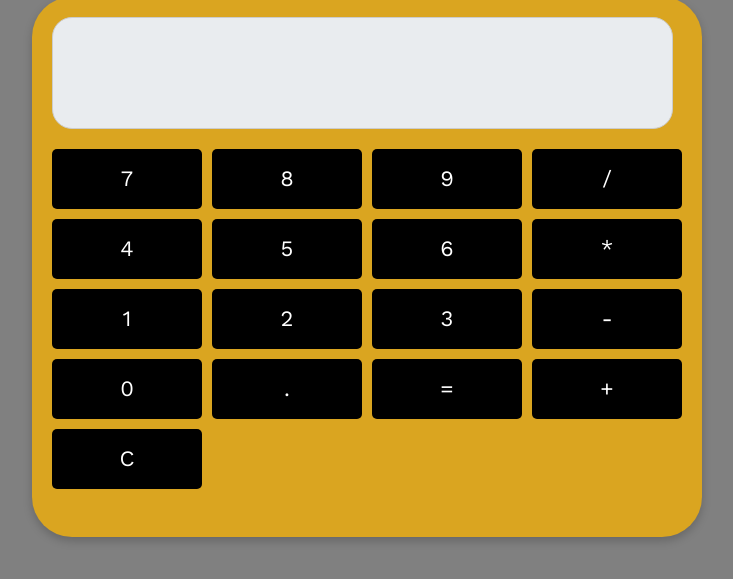
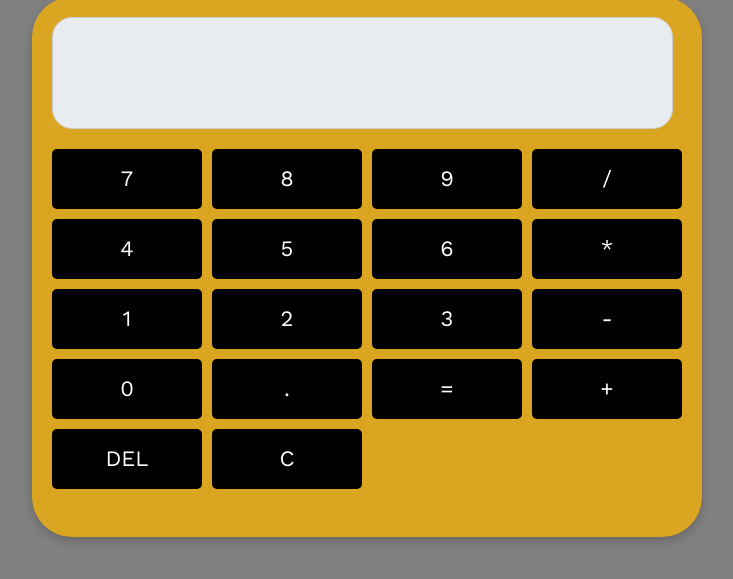
Before and after one commit to shubmishraaa/Simple-Calculator-Project-, a plain HTML site: page index.html in a window 1280 px wide. Shown: the part 175-754 px from the top of the page, without its empty margins (273-1006 px from the left). Drawn offline with nearby package versions, Linux system fonts and the light colour scheme; a web font is replaced by a local one.

Commit message:
Update index.html

```diff
--- a/index.html
+++ b/index.html
@@ -32,6 +32,7 @@
       <button onclick="appendValue('.')">.</button>
       <button onclick="calculate()">=</button>
       <button onclick="appendValue('+')">+</button>
+      <button onclick="deleteLast()">DEL</button>
       <button onclick="clearDisplay()">C</button>
     </div>
   </div>
@@ -51,7 +52,10 @@
     }
 
     function clearDisplay() {
-      display.value = '';
+        display.value = '';
+    }
+    function deleteLast() {
+        display.value = display.value.slice(0, -1);
     }
   </script>
 </body>
```
